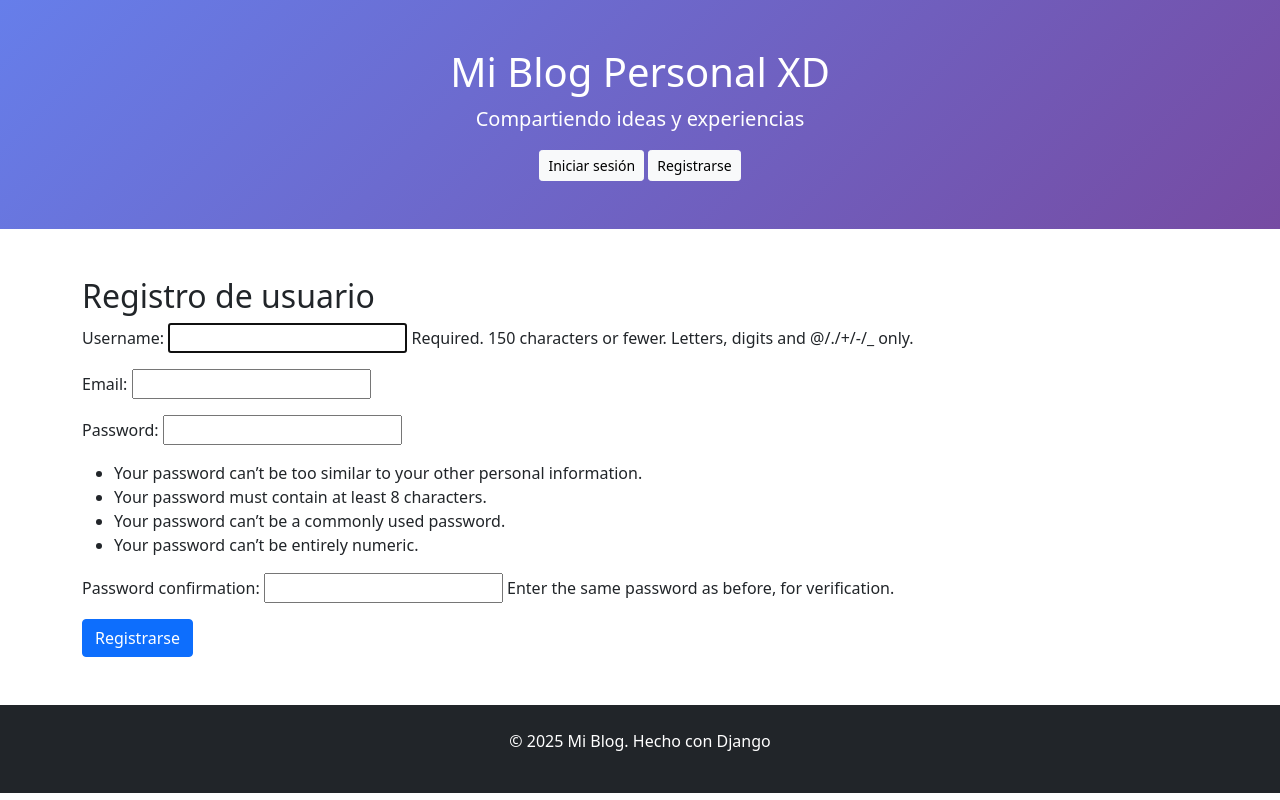
After one commit to 02yari/DjangoMyblog, a Django app: page /signup/ in a window 1280 px wide. The commit adds this page. Run offline with Django 4.2, Linux system fonts and the light colour scheme.

Commit message:
Autenticación y perfiles de usuario, CRUD completo de posts.

```diff
--- a/blog/forms.py
+++ b/blog/forms.py
@@ -1,5 +1,9 @@
 from django import forms
 from .models import Comment
+from django.contrib.auth.models import User
+from django.contrib.auth.forms import UserCreationForm
+from .models import Profile
+from .models import Post
 
 class CommentForm(forms.ModelForm):
     class Meta:
@@ -25,3 +29,24 @@ class CommentForm(forms.ModelForm):
             'email': 'Email',
             'content': 'Comentario',
         }
+
+
+#Registro de usuario
+class SignUpForm(UserCreationForm):
+    email = forms.EmailField(required=True)
+
+    class Meta:
+        model = User
+        fields = ('username', 'email', 'password1', 'password2')
+
+#Formulario para editar avatar y bio
+class ProfileForm(forms.ModelForm):
+    class Meta:
+        model = Profile
+        fields = ('avatar', 'bio')
+
+#Formulario para crear/editar posts
+class PostForm(forms.ModelForm):
+    class Meta:
+        model = Post
+        fields = ['title', 'content', 'excerpt', 'cover', 'published']
--- a/blog/templates/base.html
+++ b/blog/templates/base.html
@@ -16,6 +16,20 @@
         <div class="container">
             <h1><a href="{% url 'blog:post_list' %}" class="text-white text-decoration-none">Mi Blog Personal XD</a></h1>
             <p class="lead">Compartiendo ideas y experiencias</p>
+
+            {% if user.is_authenticated %}
+                {% with profile=user.profile|default_if_none:'' %}
+                    {% if profile and profile.avatar %}
+                        <img src="{{ profile.avatar.url }}" alt="Avatar" width="30" class="rounded-circle">
+                    {% endif %}
+            {% endwith %}
+
+                <a href="{% url 'blog:profile' %}" class="btn btn-light btn-sm">Perfil</a>
+                <a href="{% url 'blog:logout' %}" class="btn btn-light btn-sm">Cerrar sesión</a>
+             {% else %}
+             <a href="{% url 'blog:login' %}" class="btn btn-light btn-sm">Iniciar sesión</a>
+             <a href="{% url 'blog:signup' %}" class="btn btn-light btn-sm">Registrarse</a>
+             {% endif %}
         </div>
     </header>
 
@@ -38,5 +52,7 @@
     </footer>
 
     <script src="https://cdn.jsdelivr.net/npm/bootstrap@5.1.3/dist/js/bootstrap.bundle.min.js"></script>
+
+
 </body>
 </html>
--- a/blog/templates/blog/post_list.html
+++ b/blog/templates/blog/post_list.html
@@ -78,7 +78,10 @@
             </div>
             <div class="card-body">
                 <p>Bienvenido a mi blog personal donde comparto mis pensamientos, experiencias y conocimientos.</p>
-                <a href="/admin/" class="btn btn-outline-primary btn-sm">Panel Admin</a>
+
+                {% if user.is_staff %}
+                    <a href="/admin/" class="btn btn-outline-primary btn-sm">Panel Admin</a>
+                {% endif %}
             </div>
         </div>
     </div>
--- /dev/null
+++ b/blog/templates/blog/signup.html
@@ -0,0 +1,11 @@
+{% extends 'base.html' %}
+{% block title %}Registrarse{% endblock %}
+
+{% block content %}
+<h2>Registro de usuario</h2>
+<form method="post">
+    {% csrf_token %}
+    {{ form.as_p }}
+    <button type="submit" class="btn btn-primary">Registrarse</button>
+</form>
+{% endblock %}
--- a/blog/urls.py
+++ b/blog/urls.py
@@ -1,9 +1,20 @@
 from django.urls import path
 from . import views
+from django.contrib.auth import views as auth_views
+
 
 app_name = 'blog'
 
 urlpatterns = [
     path('', views.post_list, name='post_list'),
     path('post/<slug:slug>/', views.post_detail, name='post_detail'),
+
+    path('signup/', views.signup, name='signup'),
+    path('login/', views.login_view, name='login'),          # nuestra vista login
+    path('logout/', views.logout_view, name='logout'),
+
+    path('profile/', views.profile, name='profile'),
+    path('profile/edit/', views.profile_edit, name='profile_edit'),
+
+
 ]
--- a/blog/views.py
+++ b/blog/views.py
@@ -2,17 +2,19 @@ from django.shortcuts import render, get_object_or_404, redirect
 from django.core.paginator import Paginator
 from django.contrib import messages
 from .models import Post, Comment
-from .forms import CommentForm
+from .forms import CommentForm, SignUpForm, ProfileForm, PostForm
+from django.contrib.auth import authenticate, login, logout
+from django.contrib.auth.forms import AuthenticationForm
+from django.contrib.auth.decorators import login_required
+
 
 def post_list(request):
     """Vista para mostrar la lista de posts publicados"""
     posts = Post.objects.filter(published=True).order_by('-published_date')
-
     # Paginación
     paginator = Paginator(posts, 5)  # 5 posts por página
     page_number = request.GET.get('page')
     page_obj = paginator.get_page(page_number)
-
     return render(request, 'blog/post_list.html', {'page_obj': page_obj})
 
 def post_detail(request, slug):
@@ -41,3 +43,112 @@ def post_detail(request, slug):
         'new_comment': new_comment,
         'comment_form': comment_form
     })
+
+
+# Vista para el formulario de registro de usuario
+def signup(request):
+    if request.method == 'POST':
+        form = SignUpForm(request.POST)
+        if form.is_valid():
+            form.save()
+            messages.success(request, 'Usuario creado correctamente. Por favor inicia sesión.')
+            return redirect('blog:login')  # ruta de login
+    else:
+        form = SignUpForm()
+    return render(request, 'blog/signup.html', {'form': form})
+
+# Vista para el formulario de inicio de sesión
+
+def login_view(request):
+    if request.method == 'POST':
+        form = AuthenticationForm(request, data=request.POST)
+        if form.is_valid():
+            user = form.get_user()
+            login(request, user)  # Inicia la sesión
+            messages.success(request, f'¡Bienvenido, {user.username}!')
+            return redirect('blog:post_list')  # Redirige al home/lista de posts
+        else:
+            messages.error(request, 'Usuario o contraseña incorrectos.')
+    else:
+        form = AuthenticationForm()
+    return render(request, 'blog/login.html', {'form': form})
+
+#Vistas de logout
+def logout_view(request):
+    logout(request)
+    messages.success(request, 'Has cerrado sesión correctamente.')
+    return redirect('blog:login')  # Redirige al login
+
+
+#protege la vista para que solo usuarios logueados puedan acceder.
+@login_required
+def profile_view(request):
+    return render(request, 'blog/profile.html', {'user': request.user})
+
+@login_required
+def profile_edit(request):
+    profile = getattr(request.user, "profile", None)
+    if profile is None:
+        from .models import Profile
+        profile = Profile.objects.create(user=request.user)
+    if request.method == 'POST':
+        form = ProfileForm(request.POST, request.FILES, instance=profile)
+        if form.is_valid():
+            form.save()
+            messages.success(request, 'Perfil actualizado correctamente.')
+            return redirect('blog:profile')
+    else:
+        form = ProfileForm(instance=profile)
+    return render(request, 'blog/profile_edit.html', {'form': form})
+
+def profile(request):
+    return render(request, 'blog/profile.html')
+
+# vistar para crear posts
+@login_required
+def create_post(request):
+    if request.method == 'POST':
+        form = PostForm(request.POST, request.FILES)
+        if form.is_valid():
+            post = form.save(commit=False)
+            post.author = request.user
+            post.save()
+            messages.success(request, 'Post creado correctamente.')
+            return redirect('blog:post_detail', slug=post.slug)
+    else:
+        form = PostForm()
+    return render(request, 'blog/post_form.html', {'form': form})
+
+#vista para editar posts
+@login_required
+def edit_post(request, slug):
+    post = get_object_or_404(Post, slug=slug)
+    if request.user != post.author:
+        messages.error(request, 'No tienes permiso para editar este post.')
+        return redirect('blog:post_detail', slug=slug)
+
+    if request.method == 'POST':
+        form = PostForm(request.POST, request.FILES, instance=post)
+        if form.is_valid():
+            form.save()
+            messages.success(request, 'Post actualizado correctamente.')
+            return redirect('blog:post_detail', slug=slug)
+    else:
+        form = PostForm(instance=post)
+
+    return render(request, 'blog/post_form.html', {'form': form})
+
+# vista para borrar posts
+@login_required
+def delete_post(request, slug):
+    post = get_object_or_404(Post, slug=slug)
+    if request.user != post.author:
+        messages.error(request, 'No tienes permiso para borrar este post.')
+        return redirect('blog:post_detail', slug=slug)
+
+    if request.method == 'POST':
+        post.delete()
+        messages.success(request, 'Post eliminado correctamente.')
+        return redirect('blog:post_list')
+
+    return render(request, 'blog/post_confirm_delete.html', {'post': post})
--- a/myblog/urls.py
+++ b/myblog/urls.py
@@ -17,8 +17,14 @@ Including another URLconf
 
 from django.contrib import admin
 from django.urls import path, include
+from django.conf import settings
+from django.conf.urls.static import static
 
 urlpatterns = [
     path("admin/", admin.site.urls),
     path('', include('blog.urls', namespace='blog')),
 ]
+
+# Servir archivos multimedia durante el desarrollo
+if settings.DEBUG:
+    urlpatterns += static(settings.MEDIA_URL, document_root=settings.MEDIA_ROOT)
```
Also changed, not shown: blog/models.py (+36 -1 lines), blog/templates/blog/login.html (added, +11 -0 lines), blog/templates/blog/profile.html (added, +17 -0 lines), blog/templates/blog/profile_edit.html (added, +11 -0 lines), myblog/settings.py (+15 -0 lines), blog/templates/blog/post _form.html (added), blog/templates/blog/post_form.html (added).
